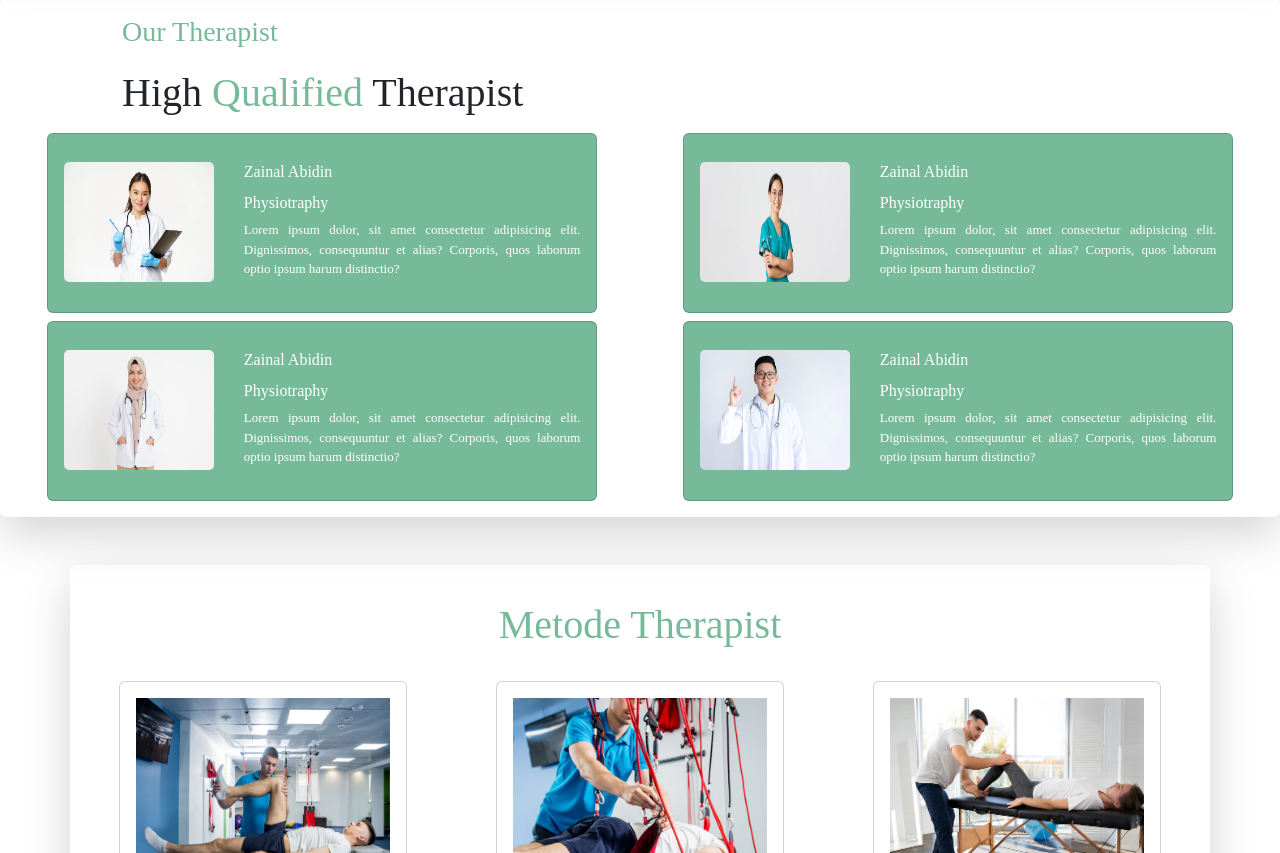
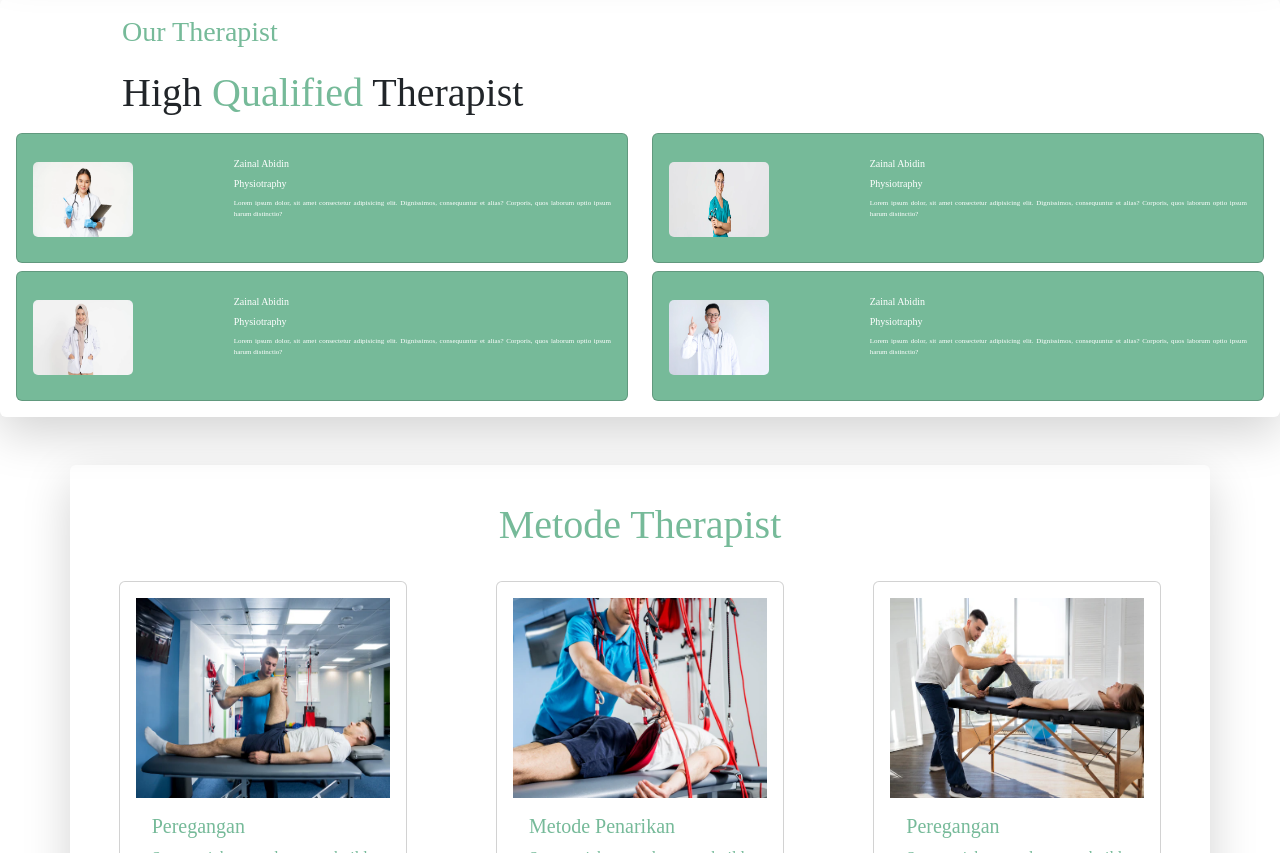
Before and after one commit to redho14/physiotraphy, a plain HTML site: page index.html in a window 1280 px wide. Shown: the part 1200-2053 px from the top of the page. Drawn offline with nearby package versions, Linux system fonts and the light colour scheme.

Commit message:
merapikan responsive

```diff
--- a/css/style.css
+++ b/css/style.css
@@ -154,7 +154,7 @@ h2{
 }
 
 
-@media screen  and ( max-width : 400px){
+@media screen  and ( min-width : 320px){
     .h1-home{
         font-size: 50px;
         margin-top: 100px;
@@ -186,3 +186,36 @@ h2{
         font-size: 10px;
     }
 }
+
+@media screen  and ( min-width : 767px){
+    .h1-home{
+        font-size: 50px;
+        margin-top: 100px;
+    }
+
+    .gambar-doctor{
+        width: 100px;
+        height: 75px;
+    }
+
+    .c-doctor{
+        background-color: #76BA99;
+        color: #FFF;
+        width: 100%;
+        height: 130px;
+    }
+
+    .p-doctor{
+        font-size: 7px;
+        text-align: justify !important;
+    }
+
+    .h5-doctor{
+        margin-top: 8px;
+        font-size: 10px;
+    }
+
+    .h4-doctor{
+        font-size: 10px;
+    }
+}
```
